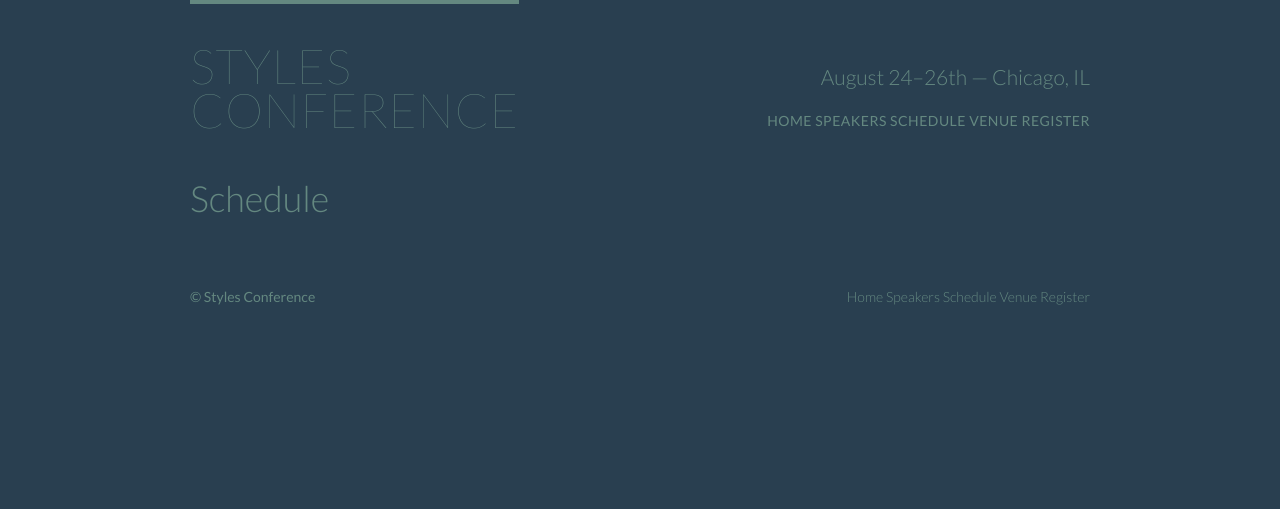
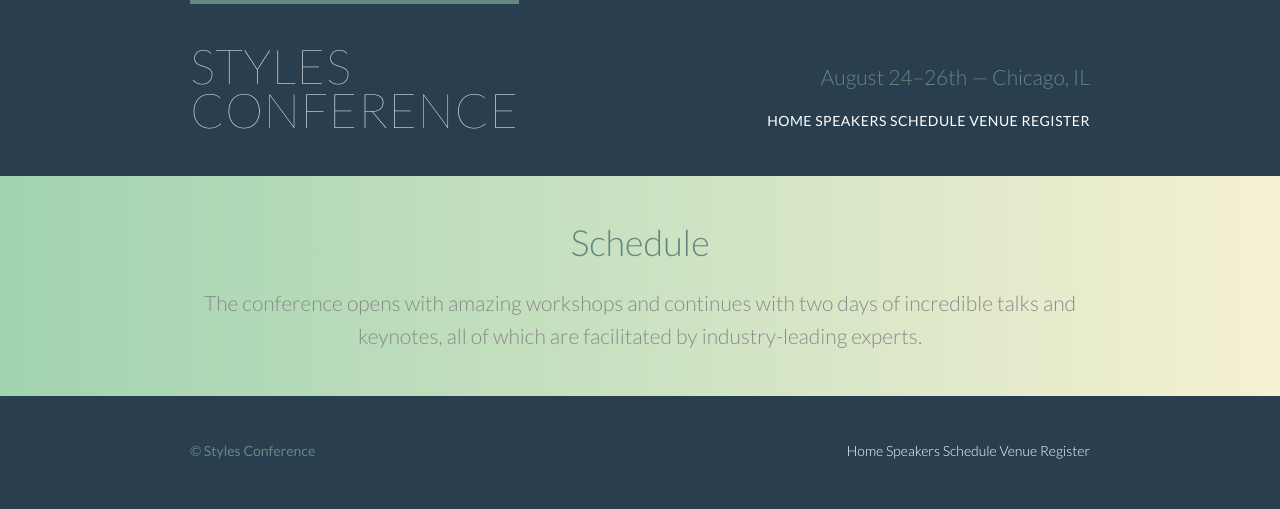
Before and after one commit to docljn/shayhowe-html, a plain HTML site: page schedule.html in a window 1280 px wide. Drawn offline with Linux system fonts and the light colour scheme.

Commit message:
downloaded source code gradients tutorial

```diff
--- a/assets/stylesheets/main.css
+++ b/assets/stylesheets/main.css
@@ -128,20 +128,17 @@ body {
 .row-alt {
   min-width: 960px;
 }
-
 .row {
   background: #fff;
   padding: 66px 0 44px 0;
 }
-
 .row-alt {
   background: #cbe2c1;
   background: -webkit-linear-gradient(to right, #a1d3b0, #f6f1d3);
-	background: -moz-linear-gradient(to right, #a1d3b0, #f6f1d3);
-	background: linear-gradient(to right, #a1d3b0, #f6f1d3);
+  background:    -moz-linear-gradient(to right, #a1d3b0, #f6f1d3);
+  background:         linear-gradient(to right, #a1d3b0, #f6f1d3);
   padding: 44px 0 22px 0;
 }
-
 
 /*
   ========================================
@@ -183,7 +180,6 @@ em {
   font-style: italic;
 }
 
-
 /*
   ========================================
   Leads
@@ -197,8 +193,6 @@ em {
   font-size: 21px;
   line-height: 33px;
 }
-
-
 
 /*
   ========================================
@@ -216,17 +210,14 @@ a:hover {
 p a {
   border-bottom: 1px solid #dfe2e5;
 }
-
 .primary-header a,
-.primary-footer a, {
+.primary-footer a {
   color: #fff;
 }
-
 .primary-header a:hover,
-.primary-footer a:hover, {
+.primary-footer a:hover {
   color: #648880;
 }
-
 
 /*
   ========================================
@@ -244,12 +235,10 @@ p a {
   margin: 0;
   text-transform: uppercase;
 }
-
 .btn-alt {
   border: 1px solid #fff;
   padding: 10px 30px;
 }
-
 .btn-alt:hover {
   background: #fff;
   color: #648880;
--- a/schedule.html
+++ b/schedule.html
@@ -30,12 +30,16 @@
 
     </header>
 
-    <!-- Main content -->
+    <!-- Lead -->
 
-    <section class="container">
+    <section class="row-alt">
+      <div class="lead container">
 
-      <h1>Schedule</h1>
+        <h1>Schedule</h1>
 
+        <p>The conference opens with amazing workshops and continues with two days of incredible talks and keynotes, all of which are facilitated by industry-leading experts.</p>
+
+      </div>
     </section>
 
     <!-- Footer -->
```
Also changed, not shown: register.html (+4 -2 lines), speakers.html (+1 -2 lines), venue.html (+7 -3 lines), index.html (indentation only). Lines whose indentation alone changed are shown as unchanged.
